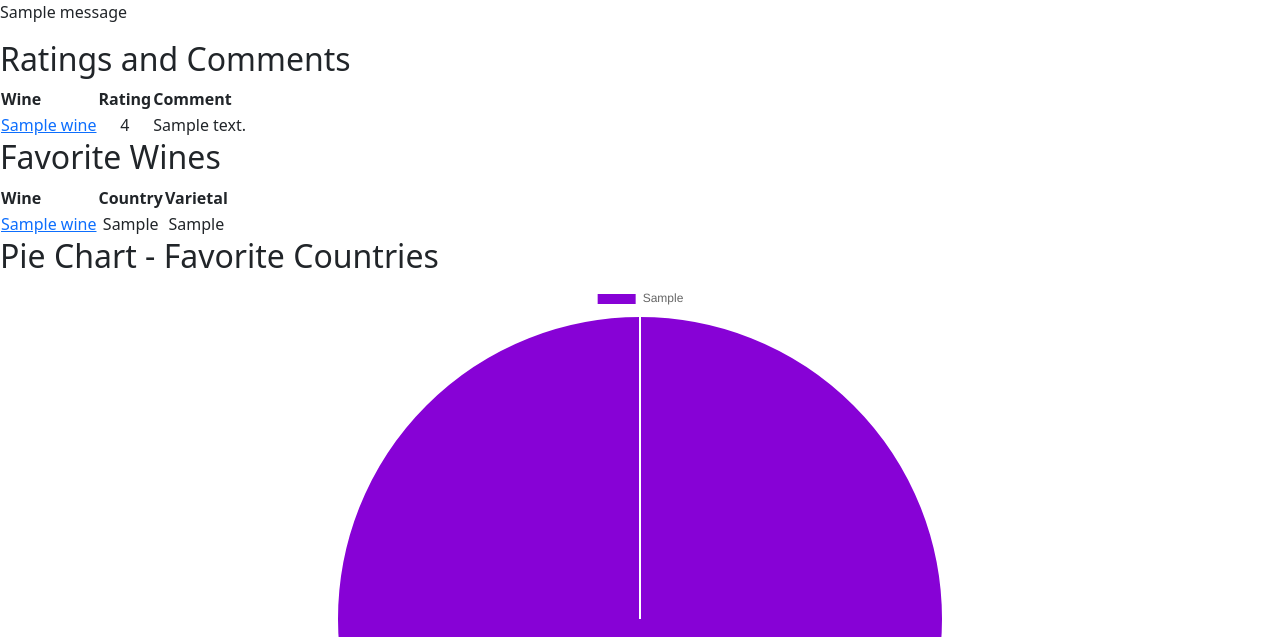
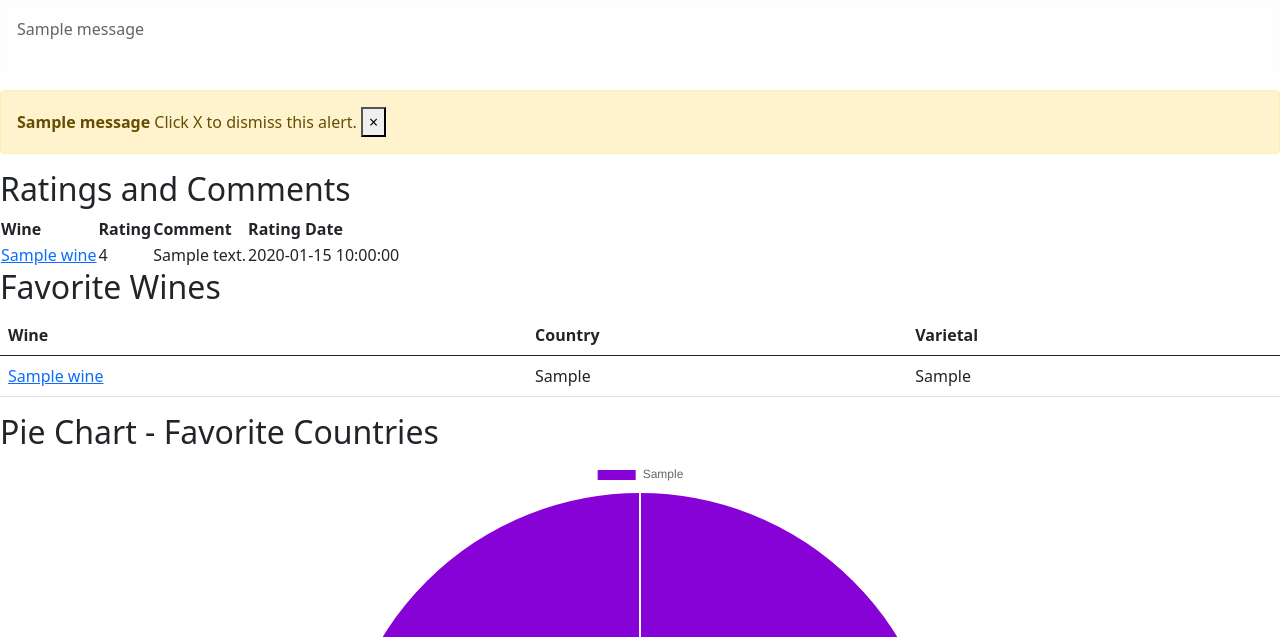
Before and after one commit to lyndabanh/Hackbright-Capstone-Topnote, a Flask app: page /users/1 in a window 1280 px wide. Shown: the part 56-693 px from the top of the page. Run offline with Flask 2, Linux system fonts and the light colour scheme; the visitor is signed in with stand-in values (Sample User, id 1); tables that the repository leaves empty hold one stand-in row (values such as "Sample post"); one stand-in notice (Sample message) is shown; some libraries are stand-ins or nearby versions.

Commit message:
Star rating function and stars styled.

```diff
--- a/crud.py
+++ b/crud.py
@@ -2,6 +2,7 @@
 
 from model import db, User, Wine, Rating, Favorite, Comment, connect_to_db
 from sqlalchemy import func
+import datetime
 
 
 def create_user(name, email, password):
@@ -35,10 +36,11 @@ def create_wine(title, winery, variety, country, description, designation, point
     return wine
 
 
-def rating(user, wine, rating):
+def create_rating(user, wine, rating):
     """Create and return a new rating."""
 
     rating = Rating(user=user, wine=wine, rating=rating)
+    # rating = Rating(user=user, wine=wine, rating=rating, rating_date=datetime.datetime.now())
     #rating = Rating(user_id=user_id, wine_id=wine_id, rating_id=rating_id)
     #above, can do that instead of passing object
 
@@ -336,7 +338,8 @@ def get_dict_of_ratings_by_user_id(user_id):
         dict_ratings[rating] = {
                                 "wine_id" : rating.wine.wine_id,
                                 "critic_rating" : rating.wine.points,
-                                "user_rating" : rating.rating
+                                "user_rating" : rating.rating,
+                                "rating_date" : rating.rating_date
                                 }
 
     return [dict_ratings[item] for item in dict_ratings]
--- a/model.py
+++ b/model.py
@@ -1,6 +1,7 @@
 """Models for wine cellar app."""
 
 from flask_sqlalchemy import SQLAlchemy
+import datetime
 
 db = SQLAlchemy()
 
@@ -74,7 +75,7 @@ class Rating(db.Model):
     user_id = db.Column (db.Integer, db.ForeignKey('users.user_id'))
     wine_id = db.Column (db.Integer, db.ForeignKey('wines.wine_id'))
     rating = db.Column (db.Integer)
-    #rating_time = db.Column (db.Date??, datetime.now())
+    rating_date = db.Column (db.DateTime, default=datetime.datetime.now())
 
     user = db.relationship('User')
     wine = db.relationship('Wine')
@@ -83,7 +84,8 @@ class Rating(db.Model):
         return {'rating_id' : self.rating_id,
                 'user_id' : self.user_id,
                 'wine_id' : self.wine_id,
-                'rating' : self.rating}
+                'rating' : self.rating,
+                'rating_date' : self.rating_date}
 
     def __repr__(self):
         return f'<Rating rating_id={self.rating_id} rating={self.rating} user_id={self.user_id} wine_id={self.wine_id}>'
--- a/requirements.txt
+++ b/requirements.txt
@@ -1,5 +1,6 @@
 click==8.0.1
 dataclasses==0.8
+DateTime==4.3
 dominate==2.6.0
 Flask==2.0.1
 Flask-Bootstrap==3.3.7.1
@@ -10,8 +11,10 @@ itsdangerous==2.0.1
 Jinja2==3.0.1
 MarkupSafe==2.0.1
 psycopg2==2.8.6
+pytz==2021.1
 SQLAlchemy==1.4.17
 typing-extensions==3.10.0.0
 visitor==0.1.3
 Werkzeug==2.0.1
 zipp==3.4.1
+zope.interface==5.4.0
--- a/server.py
+++ b/server.py
@@ -5,7 +5,7 @@ from flask import Flask, render_template, request, flash, session, redirect, jso
 from model import connect_to_db
 import crud
 from jinja2 import StrictUndefined
-import sys
+import datetime
 
 
 app = Flask(__name__)
@@ -21,9 +21,13 @@ def homepage():
     if 'user_id' in session:
     #why does 'if session:' not work after you log in, then log out?
         user = crud.get_user_by_id(session['user_id'])
-        return render_template('homepage.html', user=user)
-    else:
-        return render_template('homepage.html')
+        if user:
+            return render_template('homepage.html', user=user)
+        else:
+            flash('Something for went wrong, logging you out.')
+            return redirect('/logout')
+
+    return render_template('homepage.html')
 
     # print(dir(session))
     # print(help(session.clear))
@@ -283,10 +287,44 @@ def create_update_or_favorite(wine_id):
     new_rating = request.form.get('new_rating')
     new_comment = request.form.get('new_comment')
 
+    star1 = request.form.get('star1')
+    star2 = request.form.get('star2')
+    star3 = request.form.get('star3')
+    star4 = request.form.get('star4')
+    star5 = request.form.get('star5')
+
+    #bug: Fix code to
+    if star1 and comment:
+        crud.create_rating(user, wine, 1)
+        crud.comment(user, wine, comment)
+        flash('Rating and comment submitted!')
+        return redirect(f'/wines/{wine_id}')
+    if star2 and comment:
+        crud.create_rating(user, wine, 2)
+        crud.comment(user, wine, comment)
+        flash('Rating and comment submitted!')
+        return redirect(f'/wines/{wine_id}')
+    if star3 and comment:
+        crud.create_rating(user, wine, 3)
+        crud.comment(user, wine, comment)
+        flash('Rating and comment submitted!')
+        return redirect(f'/wines/{wine_id}')
+    if star4 and comment:
+        crud.create_rating(user, wine, 4)
+        crud.comment(user, wine, comment)
+        flash('Rating and comment submitted!')
+        return redirect(f'/wines/{wine_id}')
+    if star5 and comment:
+        crud.create_rating(user, wine, 5)
+        crud.comment(user, wine, comment)
+        flash('Rating and comment submitted!')
+        return redirect(f'/wines/{wine_id}')
+
+
 
     #if logged in user makes a new rating, add the rating to the ratings table
     if rating and comment:
-        crud.rating(user, wine, rating)
+        crud.create_rating(user, wine, rating)
         crud.comment(user, wine, comment)
         flash('Rating and comment submitted!')
         return redirect(f'/wines/{wine_id}')
@@ -338,6 +376,7 @@ def user_by_id(user_id):
     # dict_ratings = {}
     # for rating in ratings:
     #     dict_ratings[rating.wine.wine_id] = rating.rating
+    dict_ratings2 = {rating.wine.wine_id:rating.rating_date for rating in ratings}
 
     if user_id != session['user_id']:
         session['friend_user_id'] = user_id
@@ -348,6 +387,7 @@ def user_by_id(user_id):
                                                 fav_varietals=fav_varietals,
                                                 comments=comments,
                                                 dict_ratings=dict_ratings,
+                                                dict_ratings2=dict_ratings2,
                                                 user_id=user_id)
 
 @app.route('/fav_countries.json')
--- a/templates/base.html
+++ b/templates/base.html
@@ -5,11 +5,19 @@
     <link href="https://cdn.jsdelivr.net/npm/bootstrap@5.0.2/dist/css/bootstrap.min.css" rel="stylesheet" integrity="sha384-EVSTQN3/azprG1Anm3QDgpJLIm9Nao0Yz1ztcQTwFspd3yD65VohhpuuCOmLASjC" crossorigin="anonymous">
     <meta charset="utf-8">
     <meta name="viewport" content="width=device-width">
-    <style>
-      td {
-          text-align: center;
-      }
-  </style>
+
+    <!-- Style -->
+    <link rel="stylesheet" href="/static/css/style.css">
+
+    <!-- Font Awesome cdn -->
+    <link rel="stylesheet" href="https://use.fontawesome.com/releases/v5.15.4/css/all.css" integrity="sha384-DyZ88mC6Up2uqS4h/KRgHuoeGwBcD4Ng9SiP4dIRy0EXTlnuz47vAwmeGwVChigm" crossorigin="anonymous">
+
+    <!-- Font Awesome Kit
+    <script src="https://kit.fontawesome.com/4b2a24e44e.js" crossorigin="anonymous"></script> -->
+
+    <!-- Font Awesome Bootstrap cdn, star icon
+    <link rel="stylesheet" href="https://cdn.jsdelivr.net/npm/@fortawesome/fontawesome-free@5.15.3/css/fontawesome.min.css" integrity="sha384-wESLQ85D6gbsF459vf1CiZ2+rr+CsxRY0RpiF1tLlQpDnAgg6rwdsUF1+Ics2bni" crossorigin="anonymous"> -->
+
 
     <title>
       {% block title %}{% endblock %}
@@ -21,6 +29,7 @@
     <script src="https://code.jquery.com/jquery-3.4.1.js" integrity="sha256-WpOohJOqMqqyKL9FccASB9O0KwACQJpFTUBLTYOVvVU=" crossorigin></script>
   </head>
   <body>
+    <!-- Navigation Bar -->
     <nav class="navbar navbar-expand-lg navbar-light bg-light">
       <div class="container-fluid">
         <a class="navbar-brand" href="/">MyCellar</a>
@@ -42,7 +51,7 @@
               {% if 'user_id' in session %}
               <a class="nav-link active" aria-current="page" href="/users/{{ user.user_id }}">My Cellar</a>
               {% else %}
-              <a class="nav-link disabled" href="#" tabindex="-1" aria-disabled="true">My Cellar</a>
+              <a class="nav-link disabled" href="#" tabindex="-1" aria-disabled="true">My Profile</a>
               {% endif %}
             </li>
             <li class="nav-item dropdown">
@@ -55,6 +64,11 @@
                 <li><hr class="dropdown-divider"></li>
                 <li><a class="dropdown-item" href="#">Something else here</a></li>
               </ul>
+            </li>
+            <li class="nav-item">
+              {% if not 'user_id' in session %}
+              <a class="nav-link active" aria-current="page" href="/create_account_page">Create an Account</a>
+              {% endif %}
             </li>
             <li class="nav-item">
               {% if 'user_id' in session %}
@@ -74,11 +88,29 @@
 
     <!-- JavaScript Bundle with Popper -->
     <script src="https://cdn.jsdelivr.net/npm/bootstrap@5.0.2/dist/js/bootstrap.bundle.min.js" integrity="sha384-MrcW6ZMFYlzcLA8Nl+NtUVF0sA7MsXsP1UyJoMp4YLEuNSfAP+JcXn/tWtIaxVXM" crossorigin="anonymous"></script>
-    {% for msg in get_flashed_messages() %}
+    <!-- {% for msg in get_flashed_messages() %}
       <p class="flash-msg">
         {{ msg }}
       </p>
-    {% endfor %}
+    {% endfor %} -->
+
+
+      {% for msg in get_flashed_messages() %}
+      <div class="alert alert-light" role="alert">
+      <p class="flash-msg">
+        {{ msg }}
+      </p>
+      {% endfor %}
+      </div>
+
+      {% for msg in get_flashed_messages() %}
+      <div class="alert alert-warning alert-dismissible fade show" role="alert">
+        <strong>{{ msg }}</strong> Click X to dismiss this alert.
+        <button type="button" class="close" data-dismiss="alert" aria-label="Close">
+          <span aria-hidden="true">&times;</span>
+        </button>
+      </div>
+      {% endfor %}
 
     {% block body %}{% endblock %}
 
--- a/templates/homepage.html
+++ b/templates/homepage.html
@@ -11,7 +11,7 @@
                 <input type="submit">
             </p>
         </div>
-    </form> -->
+    </form>
 
 
     {% if 'user_id' in session %}
@@ -20,7 +20,7 @@
         <ul>
             <li><a href="/wines">All wines</a></li>
             <li><a href="/users">Friends' cellars</a></li>
-            <!-- <li><a href="/users/{{ user.user_id }}">My Cellar</a></li> -->
+            <li><a href="/users/{{ user.user_id }}">My Cellar</a></li>
         </ul>
     {% else %}
         <h1>Cheers, welcome to MyCellar!</h1>
@@ -35,7 +35,7 @@
     <h2>Create an Account</h2>
     <a href="/create_account_page">Create an Account</a>
 
-    <!-- <h2>Log In</h2>
+    <h2>Log In</h2>
     <a href="/login_page">Log In</a>
     {% endif %}
 
--- a/templates/user_details.html
+++ b/templates/user_details.html
@@ -40,36 +40,43 @@
       <th>Wine</th>
       <th>Rating</th>
       <th>Comment</th>
+      <th>Rating Date</th>
     </tr>
     {% for comment in user.comments %}
     <tr>
       <td><a href="/wines/{{ comment.wine.wine_id }}">{{ comment.wine.title }}</a></td>
       <td>{{ dict_ratings[comment.wine.wine_id] }}</td>
       <td>{{ comment.comment }}</td>
+      <td>{{ dict_ratings2[comment.wine.wine_id] }}</td>
     </tr>
     {% endfor %}
   </table>
   {% else %}
     <div>No ratings or comments made yet.</div>
   {% endif %}
+<!-- </table> -->
+
 
 <!-- FAVORITES TABLE -->
 {% if user.favorites %}
-</table>
 <h2>Favorite Wines</h2>
-<table>
+<table class="table table-hover">
+  <thead>
     <tr>
-    <th>Wine</th>
-    <th>Country</th>
-    <th>Varietal</th>
+      <th scope="col">Wine</th>
+      <th scope="col">Country</th>
+      <th scope="col">Varietal</th>
     </tr>
+  </thead>
+  <tbody>
     {% for favorite in user.favorites %}
     <tr>
-    <td><a href="/wines/{{ favorite.wine.wine_id }}">{{ favorite.wine.title }}</a></td>
+      <td scope="row"><a href="/wines/{{ favorite.wine.wine_id }}">{{ favorite.wine.title }}</a></td>
       <td>{{ favorite.wine.country }}</td>
       <td>{{ favorite.wine.variety }}</td>
     </tr>
     {% endfor %}
+  </tbody>
 </table>
 
 {% else %}
```
Also changed, not shown: templates/all_wines.html (+2 -14 lines), templates/wine_details.html (+18 -2 lines). Lines whose indentation alone changed are shown as unchanged.
